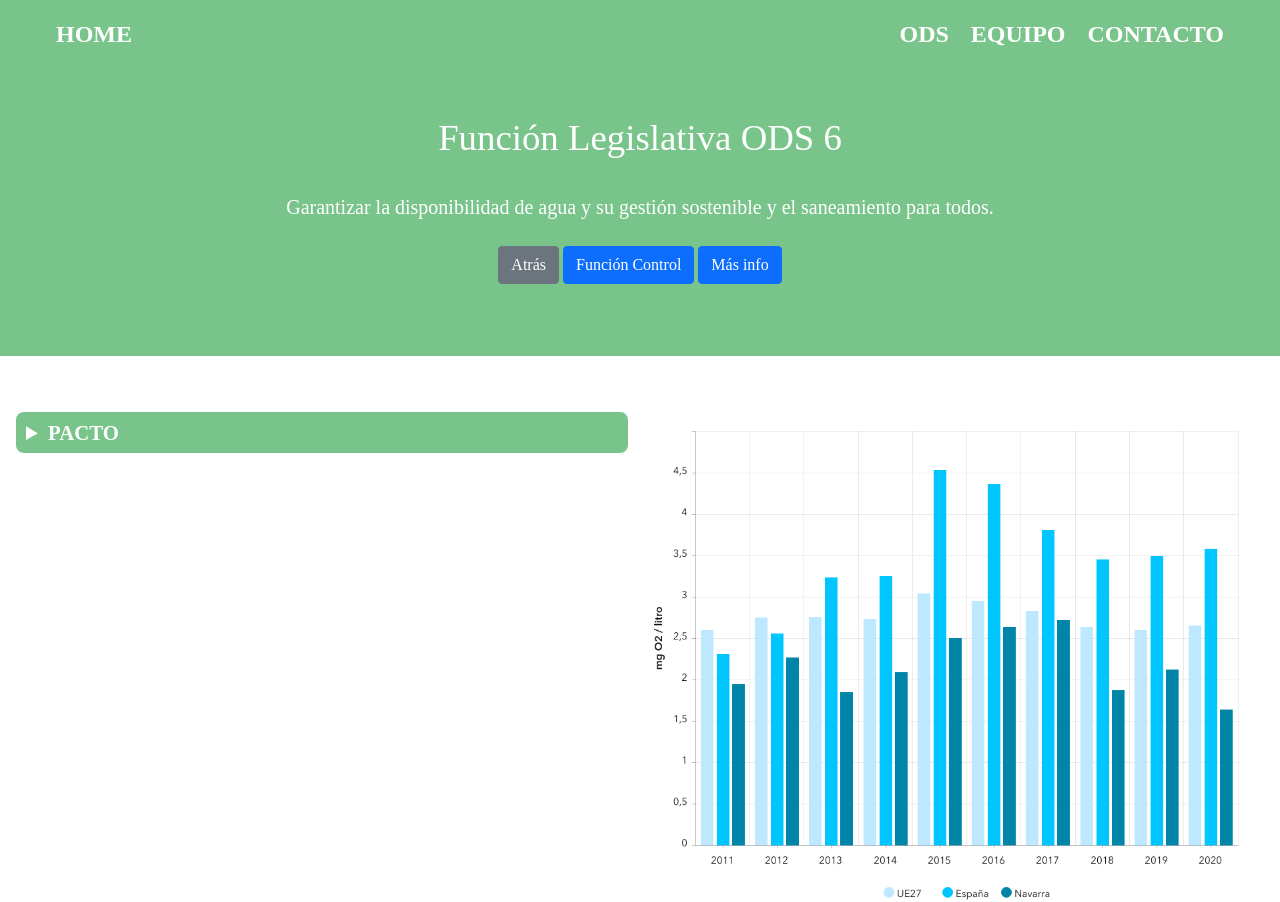
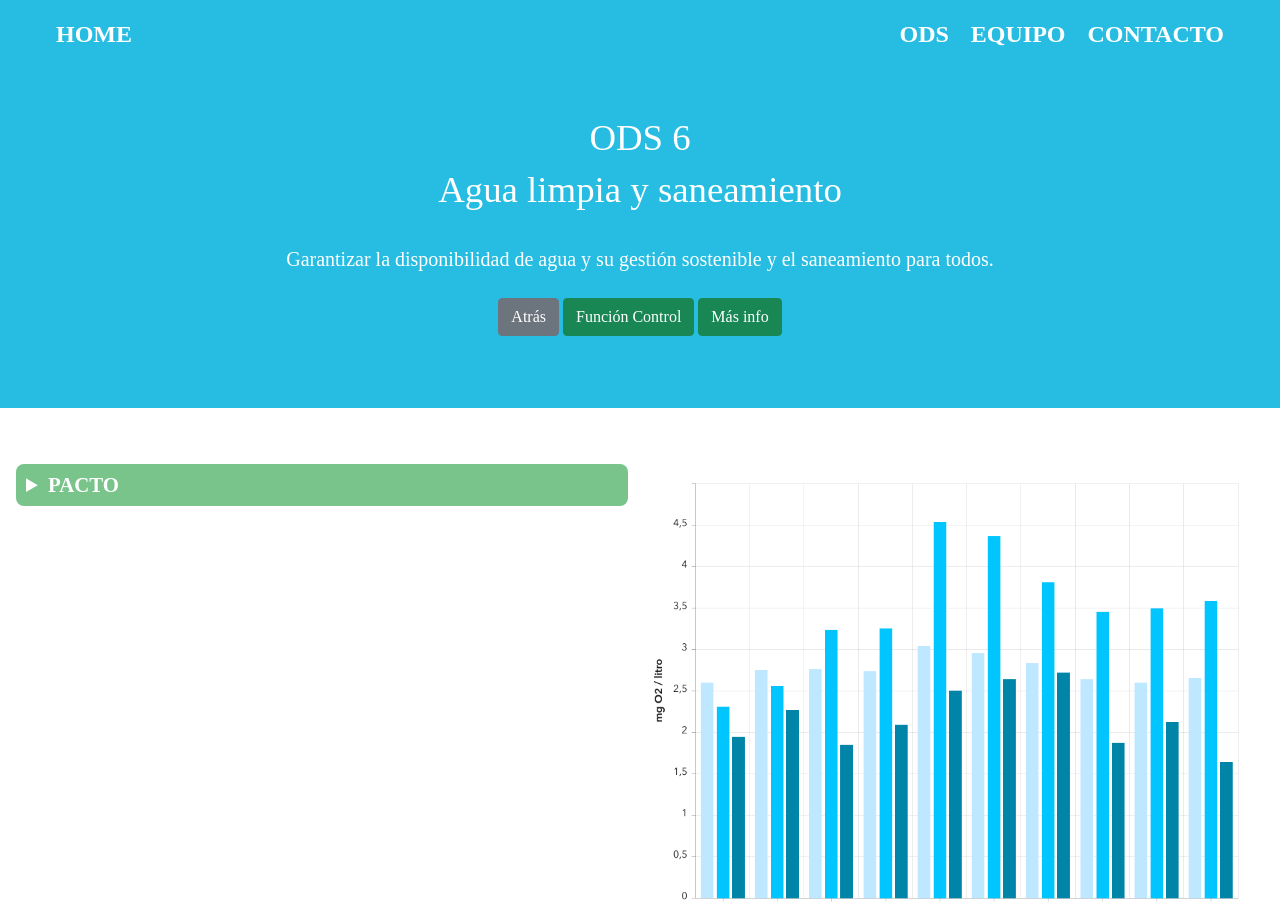
Before and after one commit to 0xRauros/upna-ods, a plain HTML site: page templates/ods/ods-06/ods-06-legislativa.html in a window 1280 px wide. Shown: the top 902 px of the page. Drawn offline with nearby package versions, Linux system fonts and the light colour scheme; a web font is replaced by a local one.

Commit message:
Fix ods6 blue color

```diff
--- a/static/css/ods.css
+++ b/static/css/ods.css
@@ -18,3 +18,7 @@
 .underline {
   border-bottom: 1px solid currentColor;
 }
+
+.ods-6 {
+  background-color: #27BDE2;
+}
--- a/templates/ods/ods-06/ods-06-legislativa.html
+++ b/templates/ods/ods-06/ods-06-legislativa.html
@@ -21,7 +21,7 @@
 </head>
 <body class="animate__animated animate__fadeInRight">
     <!-- Content -->
-    <div class="panel-title title-div">
+    <div class="panel-title title-div ods-6">
 
          <!-- Navigation menu bar -->
         <nav class="navbar">
@@ -38,13 +38,14 @@
       <br>
       <section class="jumbotron text-center">
           <div class="container">
-            <h1 class="ods-title">Función Legislativa ODS 6</h1>
+            <h1 class="ods-title">ODS 6</h1>
+            <h1 class="ods-title">Agua limpia y saneamiento</h1>
             <br>
             <p class="lead text-white">Garantizar la disponibilidad de agua y su gestión sostenible y el saneamiento para todos.</p>
             <p>
               <a href="../../../index.html" class="btn btn-secondary my-2">Atrás</a>
-              <a href="ods-06-control.html" class="btn btn-primary my-2">Función Control</a>
-              <a href="https://www.un.org/sustainabledevelopment/es/water-and-sanitation/" target="_blank" class="btn btn-primary my-2">Más info</a>
+              <a href="ods-06-control.html" class="btn btn-success my-2">Función Control</a>
+              <a href="https://www.un.org/sustainabledevelopment/es/water-and-sanitation/" target="_blank" class="btn btn-success my-2">Más info</a>
             </p>
           </div>
         </section>
```
Also changed, not shown: templates/ods/ods-06/ods-06-control.html (+3 -2 lines).
